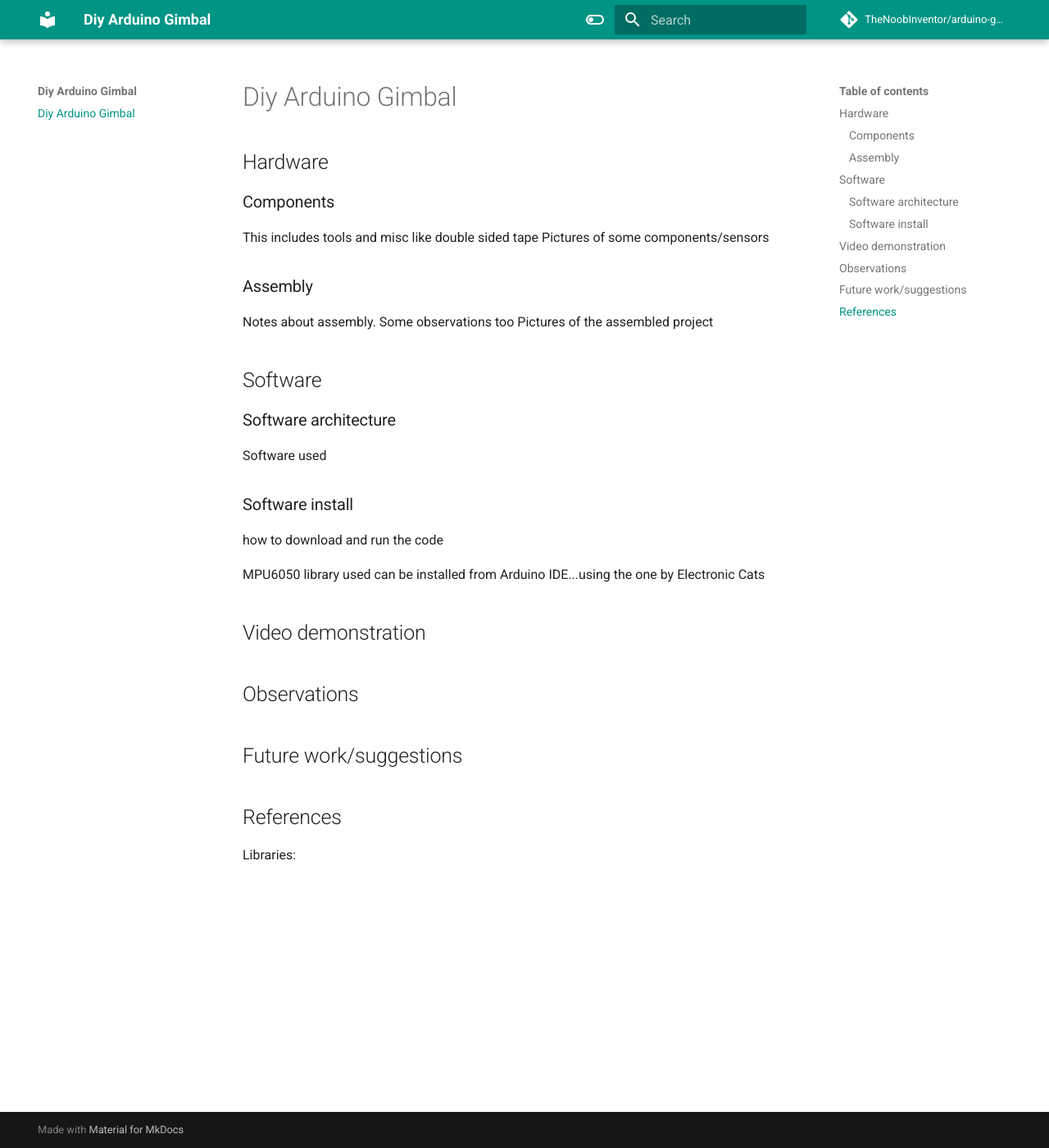
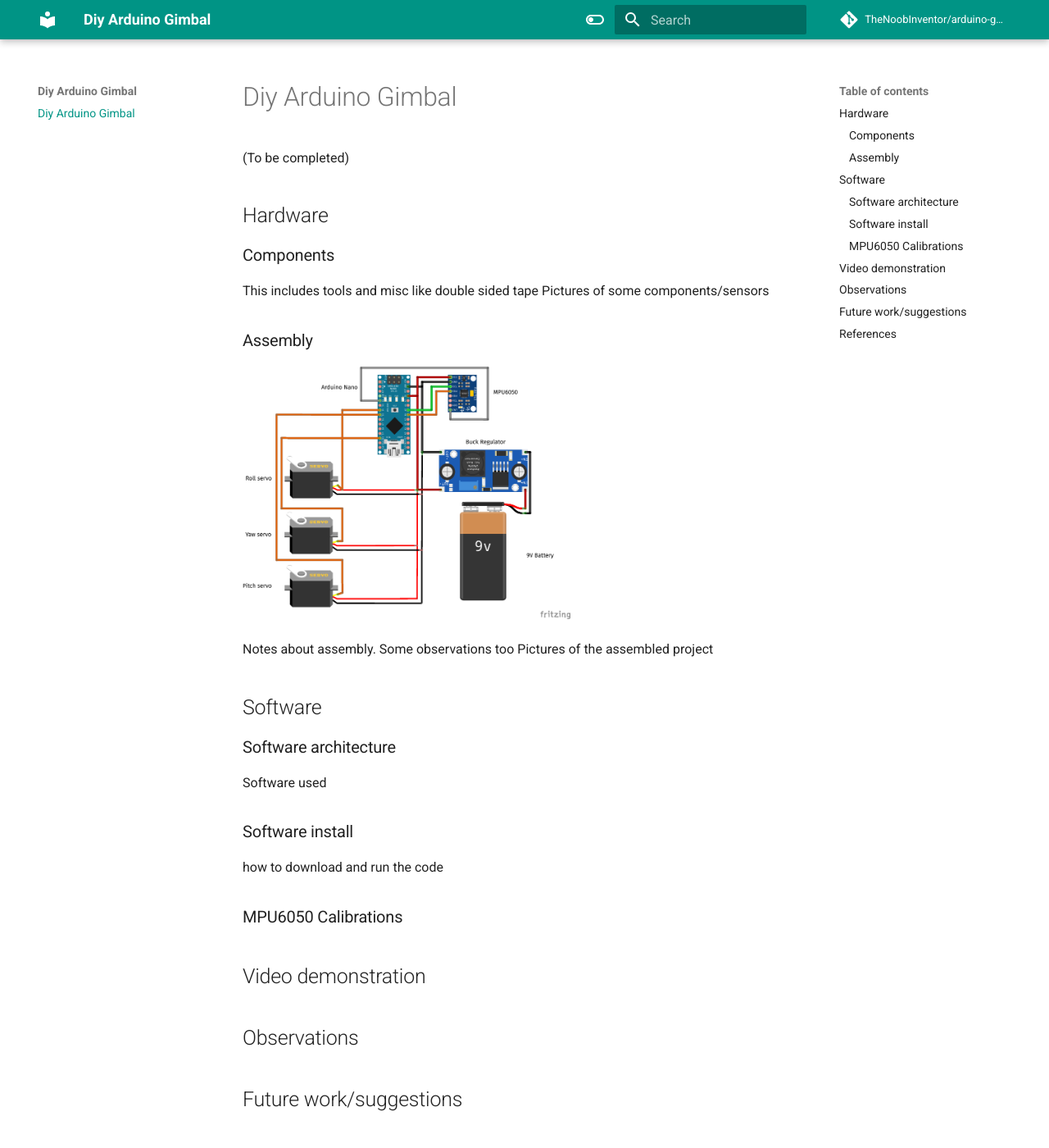
Before and after one commit to TheNoobInventor/arduino-gimbal, an MkDocs documentation site: the page built from docs/index.md, in a window 1280 px wide and 1400 px high. Shown: the whole window at 82% size. Built offline with MkDocs 1.6.1 and Material for MkDocs 9.7.7, drawn with Linux system fonts in a browser that asks for light colours; comment, search, counter and statistics services are not loaded.

```diff
--- a/docs/index.md
+++ b/docs/index.md
@@ -1,5 +1,6 @@
 # Diy Arduino Gimbal
 
+(To be completed)
 ## Hardware
 
 ### Components
@@ -7,6 +8,11 @@ This includes tools and misc like double sided tape
 Pictures of some components/sensors
 
 ### Assembly
+
+<p float="center">
+  <img src=images/gimbal_wiring_diagram.png width="400">
+</p>
+
 Notes about assembly. Some observations too
 Pictures of the assembled project
 
@@ -18,7 +24,8 @@ Software used
 ### Software install
 how to download and run the code
 
-MPU6050 library used can be installed from Arduino IDE...using the one by Electronic Cats
+
+### MPU6050 Calibrations
 
 ## Video demonstration
 
```
Also changed, not shown: README.md (+4 -0 lines), docs/images/gimbal_wiring_diagram.png (added), 3 other files.
